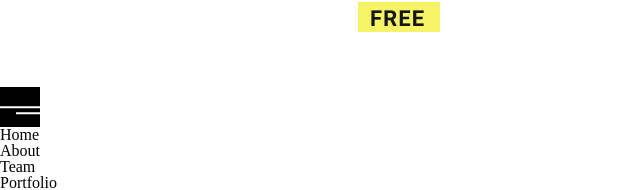
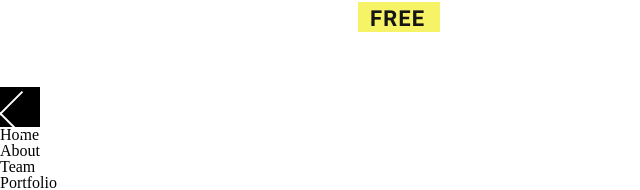
Before and after one commit to MathGPereira/landing-page-angular, an Angular app: page / in a window 1280 px wide. Both pictures are taken after a click on the element 20 px from the left and 107 px from the top of the page. Shown: the top 190 px of the page, without its empty margins (0-640 px from the left). Built offline with nearby package versions, Linux system fonts and the light colour scheme.

Commit message:
Criando a animação do menu hamburguer quando ele é clicado

```diff
--- /dev/null
+++ b/src/animations/menuBars.ts
@@ -0,0 +1,54 @@
+import { trigger, state, style, animate, transition, query, group } from '@angular/animations';
+
+
+export const topBar = trigger('topBar', [
+    state('default', style({
+        width: '0'
+    })),
+    state('hover',style({
+        width: '100%'
+    })),
+    transition('default => hover', [
+        animate('200ms ease-in-out')
+    ]),
+    transition('hover => default', [
+        animate('200ms ease-in-out')
+    ])
+]);
+
+export const bottomBar = trigger('bottomBar', [
+    state('default', style({
+        width: '60%'
+    })),
+    state('hover', style({
+        width: '100%'
+    })),
+    transition('default => hover', [
+        animate('200ms ease-in-out')
+    ]),
+    transition('hover => default', [
+        animate('200ms ease-in-out')
+    ])
+]);
+
+export const hamburguerMenuX = trigger('hamburguerMenuX', [
+    state('hamburguer', style({
+        width: '100%'
+    })),
+    state('topBar', style({
+        transform: 'rotate(45deg)',
+        transformOrigin: 'left',
+        margin: '6px',
+    })),
+    state('middleBar', style({
+        opacity: 0
+    })),
+    state('bottomBar', style({
+        transform: 'rotate(-45deg)',
+        transformOrigin: 'left',
+        margin: '6px',
+    })),
+    transition('* => *', [
+        animate(200)
+    ])
+]);
--- a/src/app/animations/animations.ts
+++ /dev/null
@@ -1,31 +0,0 @@
-import { trigger, state, style, animate, transition } from '@angular/animations';
-
-export const topBar = trigger('topBar', [
-    state('default', style({
-        width: '0'
-    })),
-    state('hover',style({
-        width: '100%'
-    })),
-    transition('default => hover', [
-        animate('500ms ease-in-out')
-    ]),
-    transition('hover => default', [
-        animate('500ms ease-in-out')
-    ])
-]);
-
-export const bottomBar = trigger('bottomBar', [
-    state('default', style({
-        width: '60%'
-    })),
-    state('hover', style({
-        width: '100%'
-    })),
-    transition('default => hover', [
-        animate('500ms ease-in-out')
-    ]),
-    transition('hover => default', [
-        animate('500ms ease-in-out')
-    ])
-]);
--- a/src/app/core/components/header/menu-hamburguer/menu-hamburguer.component.html
+++ b/src/app/core/components/header/menu-hamburguer/menu-hamburguer.component.html
@@ -1,5 +1,38 @@
-<div class="hamburguer-menu" (mouseover)="mouse = true" (mouseout)="mouse = false">
-    <div class="bar top-bar" [@topBar]="mouse === true ? 'hover': 'default'" ></div>
+<div
+    class="hamburguer-menu"
+    (mouseover)="modifyMouseStatus()"
+    (mouseout)="modifyMouseStatus()"
+    (click)="modifyClickStatus()"
+    *ngIf="!mouseState.mouseClick; else cancelHamburguerMenu"
+    >
+    <div
+        class="bar top-bar"
+        [@topBar]="mouseState.mouseOverOut === true ? 'hover': 'default'"
+    ></div>
     <div class="bar middle-bar"></div>
-    <div class="bar bottom-bar" [@bottomBar]="mouse === true ? 'hover': 'default'"></div>
+    <div
+        class="bar bottom-bar"
+        [@bottomBar]="mouseState.mouseOverOut === true ? 'hover': 'default'"
+    ></div>
 </div>
+<ng-template #cancelHamburguerMenu>
+    <div
+        class="hamburguer-menu"
+        (mouseover)="modifyMouseStatus()"
+        (mouseout)="modifyMouseStatus()"
+        (click)="modifyClickStatus()"
+        >
+        <div
+            class="bar top-bar"
+            [@hamburguerMenuX]="!mouseState.mouseClick === true ? 'hamburguer' : 'topBar'"
+        ></div>
+        <div
+            class="bar middle-bar"
+            [@hamburguerMenuX]="!mouseState.mouseClick === true ? 'hamburguer' : 'middleBar'"
+        ></div>
+        <div
+            class="bar bottom-bar"
+            [@hamburguerMenuX]="!mouseState.mouseClick === true ? 'hamburguer' : 'bottomBar'"
+        ></div>
+    </div>
+</ng-template>
--- a/src/app/core/components/header/menu-hamburguer/menu-hamburguer.component.ts
+++ b/src/app/core/components/header/menu-hamburguer/menu-hamburguer.component.ts
@@ -1,5 +1,7 @@
-import { Component, Input } from '@angular/core';
-import { bottomBar, topBar } from 'src/app/animations/animations';
+import { Component } from '@angular/core';
+
+import { bottomBar, hamburguerMenuX, topBar } from 'src/animations/menuBars';
+import { MouseEvents } from 'src/interfaces/MouseEvents';
 
 
 @Component({
@@ -8,10 +10,22 @@ import { bottomBar, topBar } from 'src/app/animations/animations';
     styleUrls: ['./menu-hamburguer.component.scss'],
     animations: [
         topBar,
-        bottomBar
+        bottomBar,
+        hamburguerMenuX
     ]
 })
 export class MenuHamburguerComponent {
 
-    @Input() mouse: boolean = false;
+    protected mouseState: MouseEvents = {
+        mouseOverOut: false,
+        mouseClick: false
+    };
+
+    protected modifyClickStatus(): void {
+        this.mouseState.mouseClick = !this.mouseState.mouseClick;
+    }
+
+    protected modifyMouseStatus(): void {
+        this.mouseState.mouseOverOut = !this.mouseState.mouseOverOut;
+    }
 }
--- /dev/null
+++ b/src/interfaces/MouseEvents.ts
@@ -0,0 +1,4 @@
+export interface MouseEvents {
+    mouseOverOut: boolean,
+    mouseClick: boolean
+}
```
